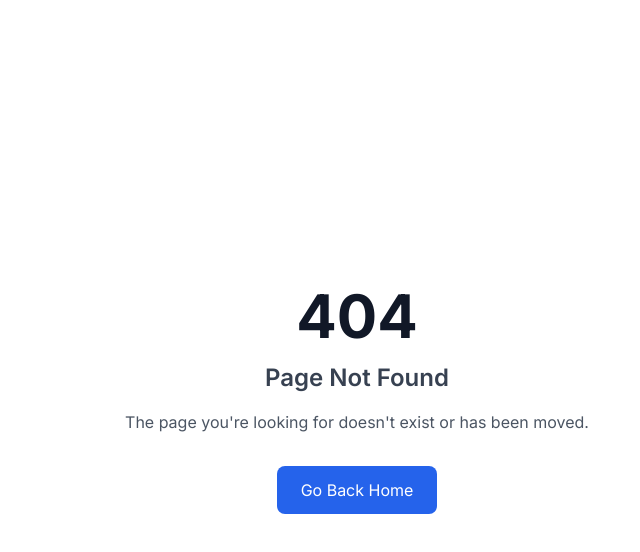
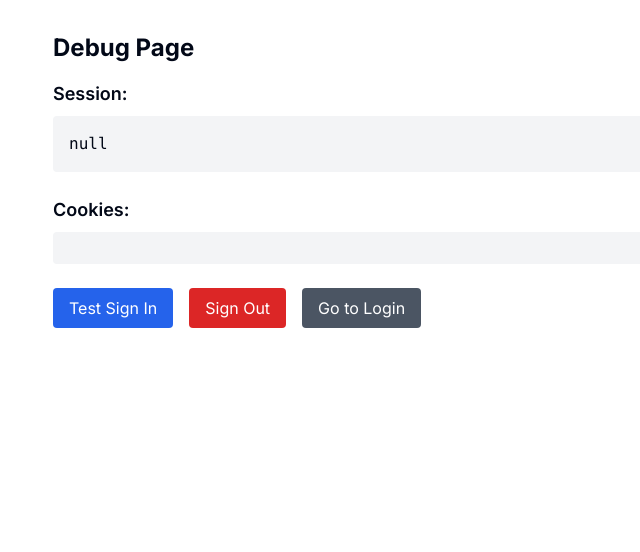
Before and after one commit to sbyiadom/Stratavax-Learning-Management-System, a Next.js app: page /debug in a window 1280 px wide. Before the commit this address had no page. Shown: the top 552 px of the page, without its empty margins (283-923 px from the left). Built offline with nearby package versions, Linux system fonts and the light colour scheme.

Commit message:
Create page.tsx

```diff
--- /dev/null
+++ b/app/debug/page.tsx
@@ -0,0 +1,81 @@
+'use client'
+
+import { useEffect, useState } from 'react'
+import { createClient } from '@/lib/supabase'
+
+export default function DebugPage() {
+  const [sessionData, setSessionData] = useState<any>(null)
+  const [cookies, setCookies] = useState<string[]>([])
+  const supabase = createClient()
+
+  useEffect(() => {
+    checkSession()
+  }, [])
+
+  const checkSession = async () => {
+    // Get session
+    const { data: { session } } = await supabase.auth.getSession()
+    setSessionData(session)
+
+    // Get cookies
+    setCookies(document.cookie.split(';').map(c => c.trim()))
+  }
+
+  const handleSignIn = async () => {
+    const { error } = await supabase.auth.signInWithPassword({
+      email: 'test@example.com', // Replace with your test user
+      password: 'password123',
+    })
+    if (!error) {
+      window.location.href = '/debug'
+    }
+  }
+
+  const handleSignOut = async () => {
+    await supabase.auth.signOut()
+    window.location.href = '/debug'
+  }
+
+  return (
+    <div className="p-8 max-w-2xl mx-auto">
+      <h1 className="text-2xl font-bold mb-4">Debug Page</h1>
+
+      <div className="mb-6">
+        <h2 className="text-lg font-semibold mb-2">Session:</h2>
+        <pre className="bg-gray-100 p-4 rounded overflow-auto">
+          {JSON.stringify(sessionData, null, 2)}
+        </pre>
+      </div>
+
+      <div className="mb-6">
+        <h2 className="text-lg font-semibold mb-2">Cookies:</h2>
+        <ul className="bg-gray-100 p-4 rounded">
+          {cookies.map((cookie, i) => (
+            <li key={i} className="font-mono text-sm break-all">{cookie}</li>
+          ))}
+        </ul>
+      </div>
+
+      <div className="flex gap-4">
+        <button
+          onClick={handleSignIn}
+          className="px-4 py-2 bg-blue-600 text-white rounded"
+        >
+          Test Sign In
+        </button>
+        <button
+          onClick={handleSignOut}
+          className="px-4 py-2 bg-red-600 text-white rounded"
+        >
+          Sign Out
+        </button>
+        <a
+          href="/login"
+          className="px-4 py-2 bg-gray-600 text-white rounded"
+        >
+          Go to Login
+        </a>
+      </div>
+    </div>
+  )
+}
```
